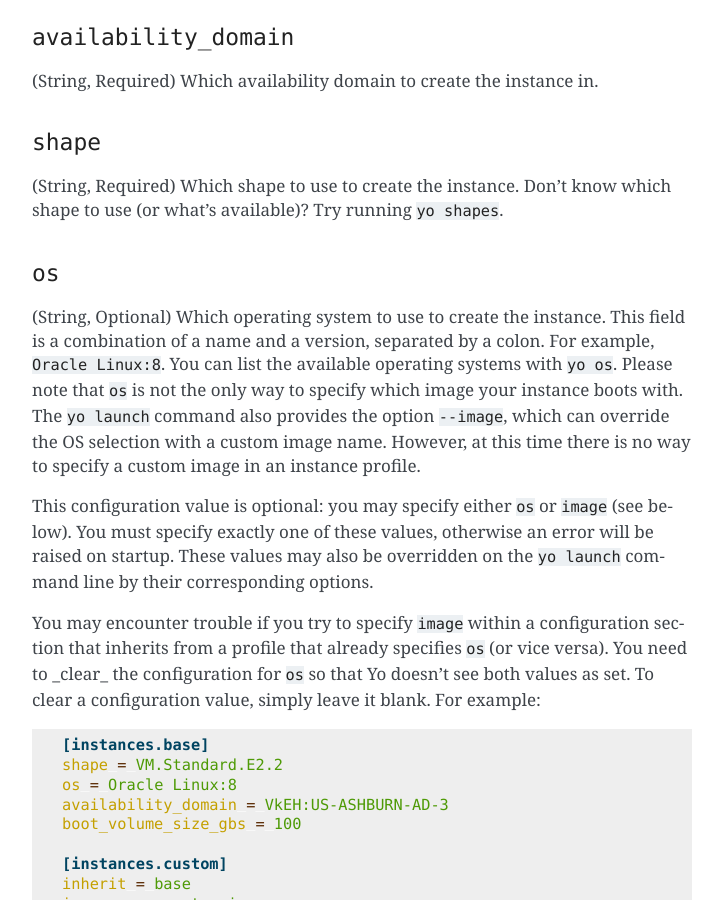
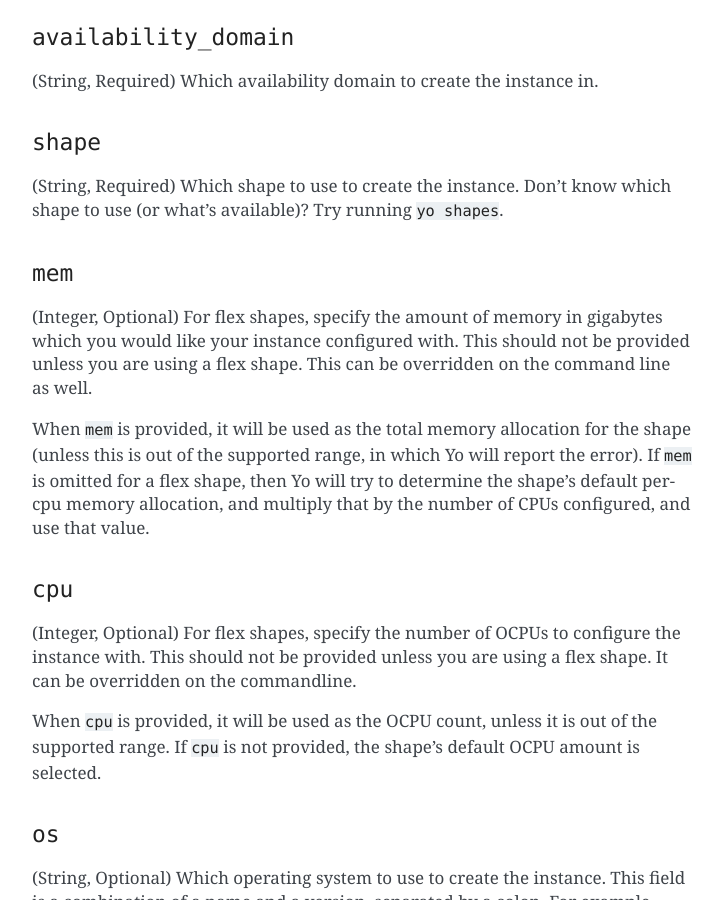
Before and after one commit to oracle/yo, a Sphinx documentation site: the page built from doc/guide/configuration.rst, in a window 1280 px wide and 900 px high, scrolled down 7926 px. Shown: the whole window, without its empty margins (388-1111 px from the left). Built offline with Sphinx 7.4.7, drawn with Linux system fonts in a browser that asks for light colours.

Commit message:
Document mem/cpu options in the instance profile
Signed-off-by: Stephen Brennan <stephen.s.brennan@oracle.com>

```diff
--- a/doc/guide/configuration.rst
+++ b/doc/guide/configuration.rst
@@ -403,6 +403,31 @@ used if you do not specify a profile on the command line.
 (String, Required) Which shape to use to create the instance. Don't know which
 shape to use (or what's available)? Try running ``yo shapes``.
 
+``mem``
+~~~~~~~
+
+(Integer, Optional) For flex shapes, specify the amount of memory in gigabytes
+which you would like your instance configured with. This should not be provided
+unless you are using a flex shape. This can be overridden on the command line as
+well.
+
+When ``mem`` is provided, it will be used as the total memory allocation for the
+shape (unless this is out of the supported range, in which Yo will report the
+error). If ``mem`` is omitted for a flex shape, then Yo will try to determine
+the shape's default per-cpu memory allocation, and multiply that by the number
+of CPUs configured, and use that value.
+
+``cpu``
+~~~~~~~
+
+(Integer, Optional) For flex shapes, specify the number of OCPUs to configure
+the instance with. This should not be provided unless you are using a flex
+shape. It can be overridden on the commandline.
+
+When ``cpu`` is provided, it will be used as the OCPU count, unless it is out of
+the supported range. If ``cpu`` is not provided, the shape's default OCPU amount
+is selected.
+
 ``os``
 ~~~~~~
 
```
